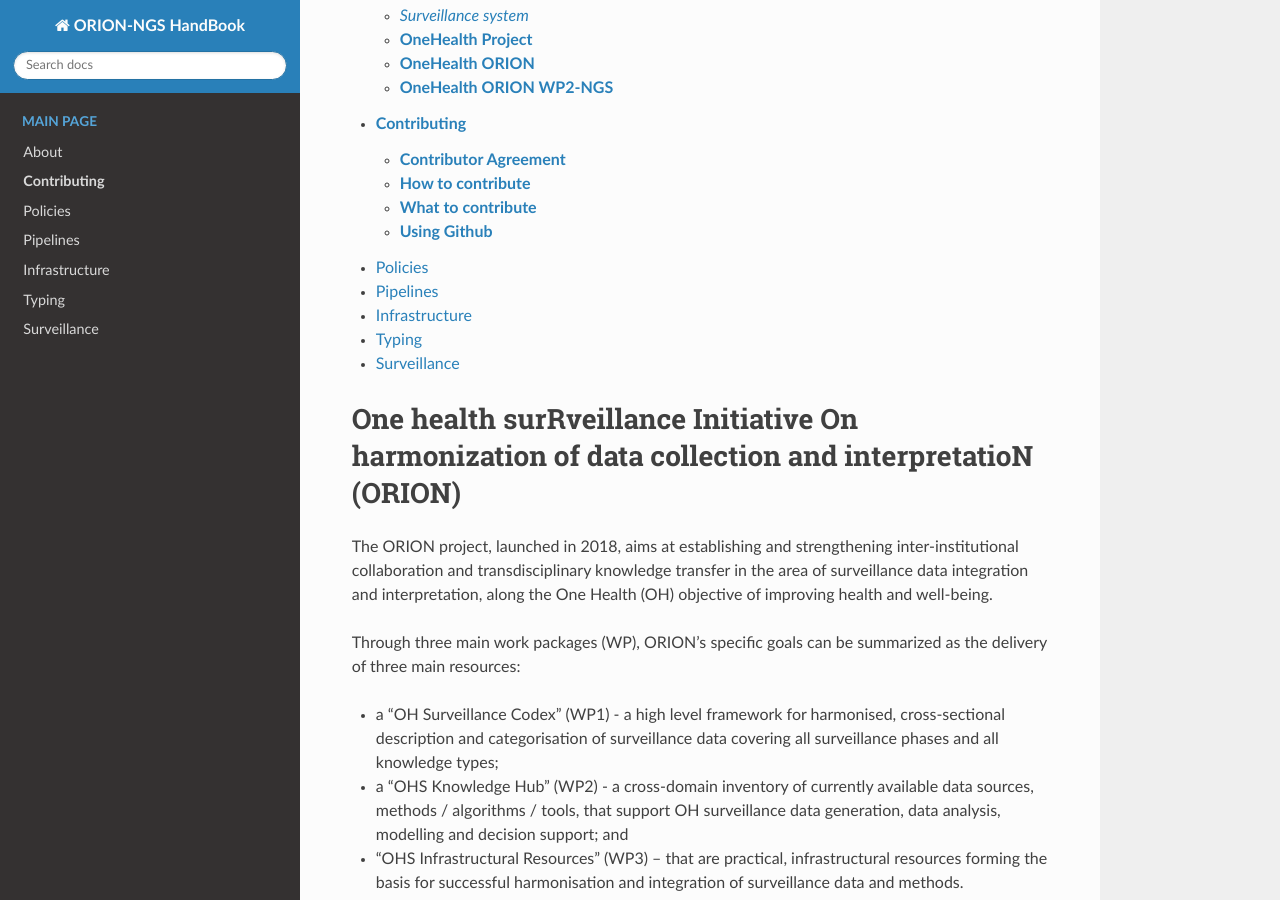
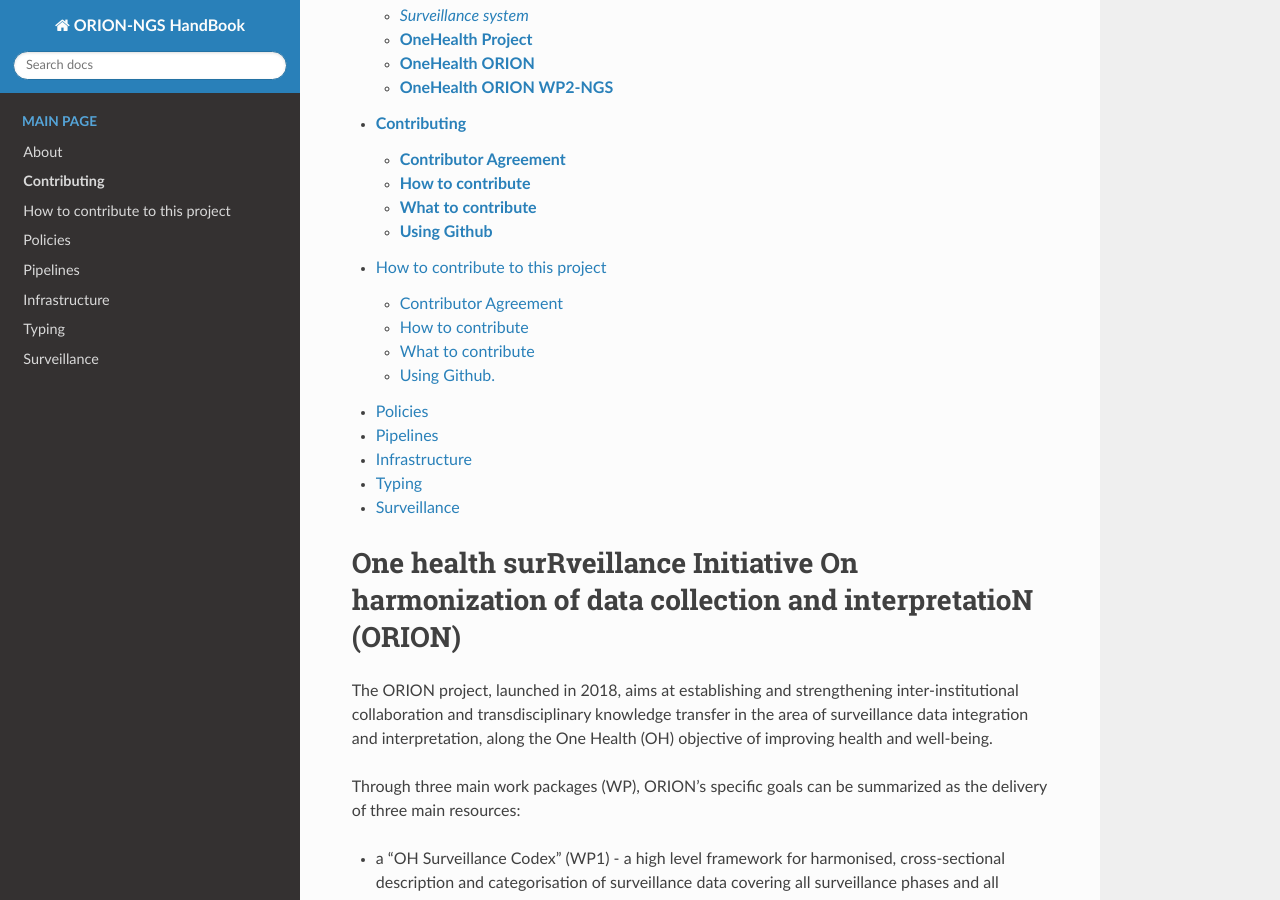
Before and after one commit to NorwegianVeterinaryInstitute/ORION_HandBook, a Sphinx documentation site: the page built from docs/source/index.rst, in a window 1280 px wide and 900 px high, scrolled down 312 px. Built offline with Sphinx 7.4.7 and the Read the Docs theme 2.0.0, drawn with Linux system fonts in a browser that asks for light colours; part of the change alters nothing that is shown.

```diff
--- a/docs/source/index.rst
+++ b/docs/source/index.rst
@@ -10,6 +10,7 @@ This page will document the delivereables from OneHealth ORION WP2-NGS.
 
    about.rst
    howtodo.rst
+   Contributing/contributing.rst
    policies.rst
    Pipelines/pipelines.rst
    Infrastructure/infrastructure.rst
```
